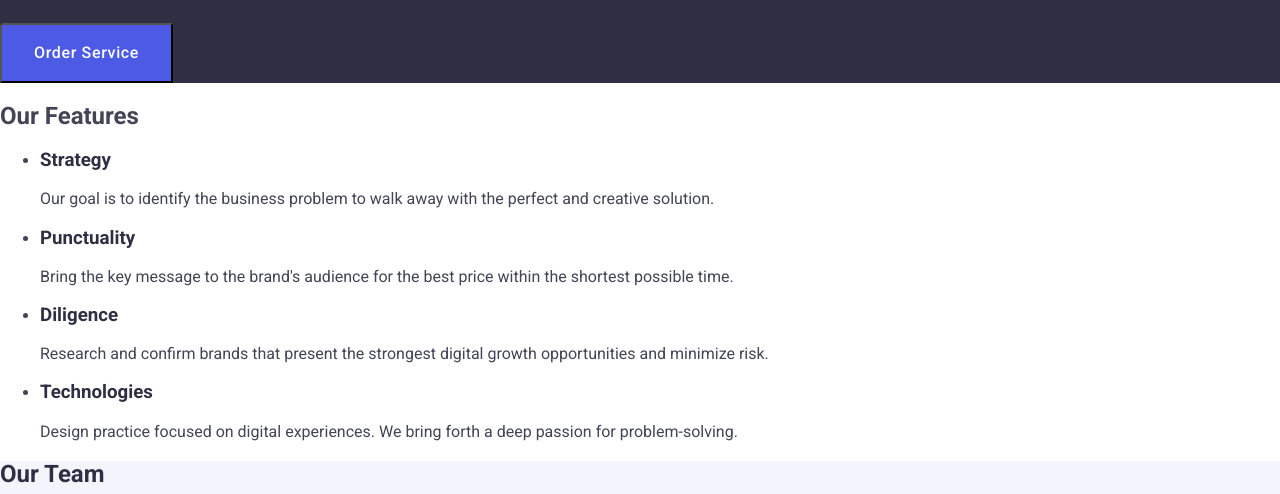
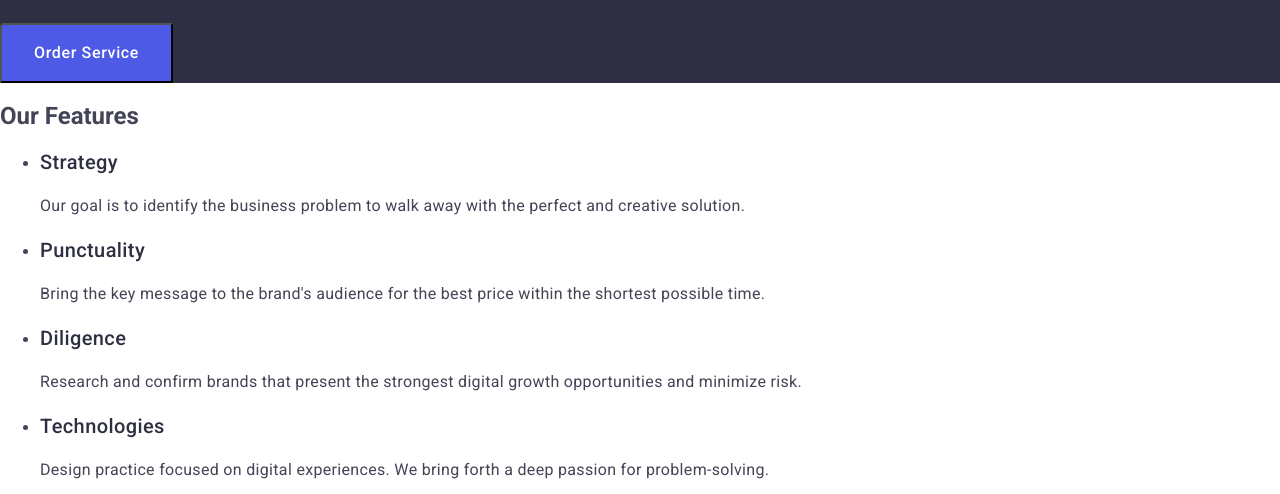
Before and after one commit to IonutSebastian9/goit-markup-hw-02, a plain HTML site: page index.html in a window 1280 px wide. Shown: the part 306-800 px from the top of the page. Drawn offline with nearby package versions, Linux system fonts and the light colour scheme.

Commit message:
Update style.css

```diff
--- a/css/style.css
+++ b/css/style.css
@@ -91,10 +91,16 @@ body {
 
 .features-titles {
   color: var(--navy-blue-text);
+  font-weight: 500;
+  font-size: 20px;
+  line-height: 1.2;
+  letter-spacing: 0.02em;
 }
 
 .features-description {
   color: var(--slate-text);
+  line-height: 1.5;
+  letter-spacing: 0.02em;
 }
 .our-team-section {
   background-color: var(--cloud-color);
@@ -102,6 +108,11 @@ body {
 
 .our-team-titles {
   color: var(--navy-blue-text);
+  font-size: 36px;
+  line-height: 1.11;
+  text-align: center;
+  letter-spacing: 0.02em;
+  text-transform: capitalize;
 }
 .team-description {
   color: var(--slate-text);
```
